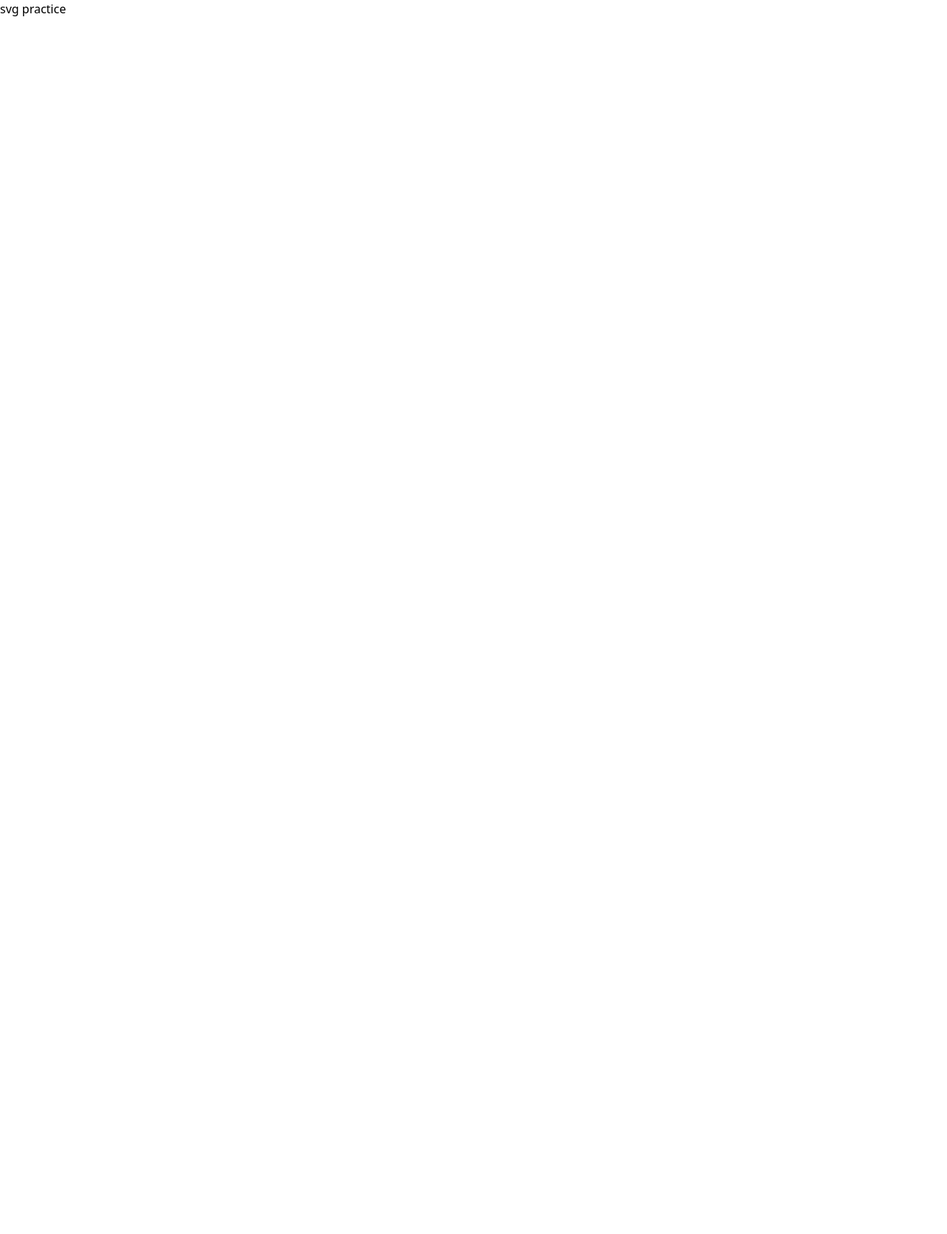
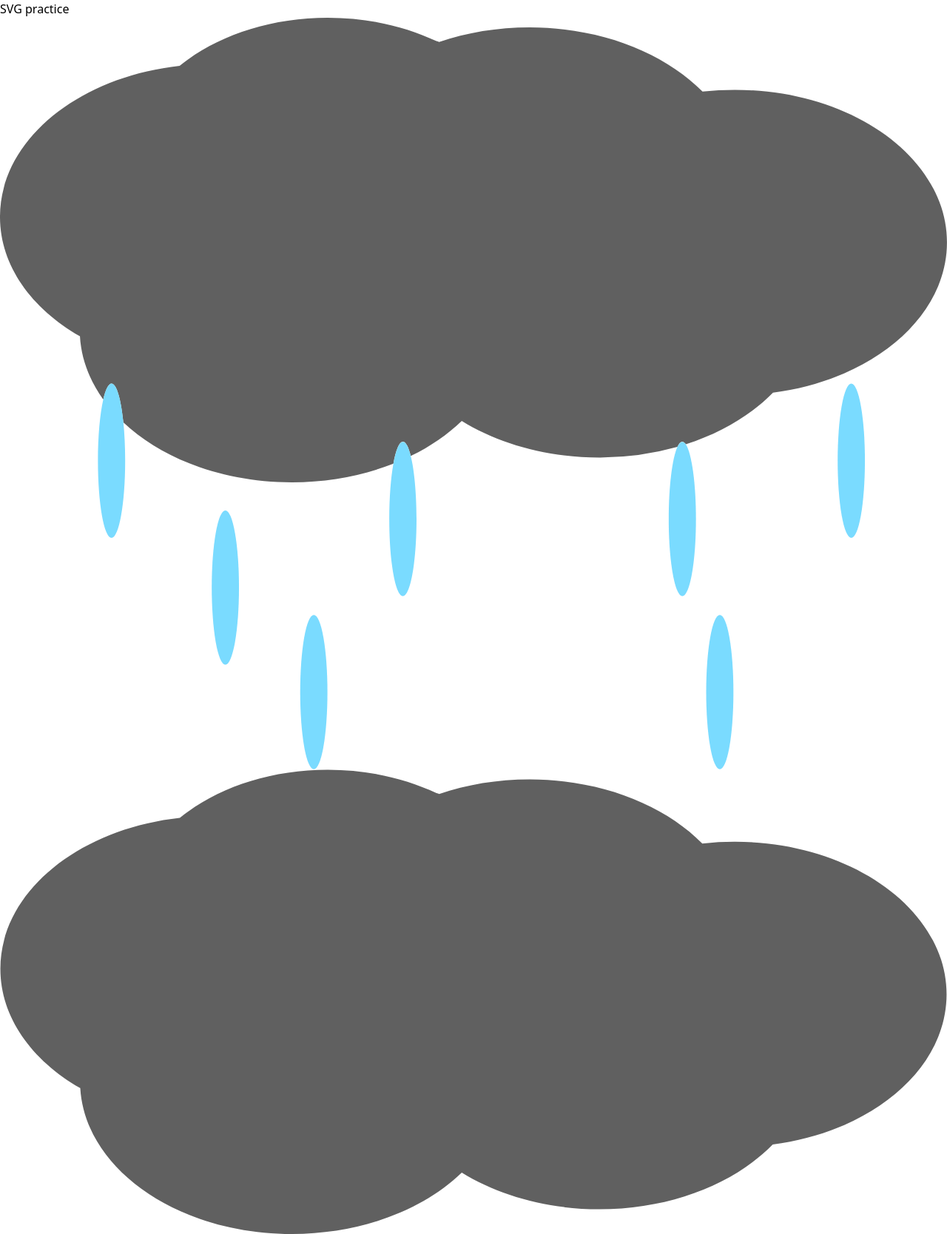
Before and after one commit to Deckard2049/Demo_Files, a plain HTML site: page index.html in a window 1280 px wide. Shown: the whole page at 74% size. Before the commit the page ends 800 px from the top, so only its background shows below. Drawn offline with nearby package versions, Linux system fonts and the light colour scheme.

Commit message:
update cloud

```diff
--- a/index.html
+++ b/index.html
@@ -9,10 +9,22 @@
 </head>
 <body>
 	<h1>
-		svg practice
+		SVG practice
 
 	</h1>
 
 
+<svg id="Layer_1" data-name="Layer 1" xmlns="http://www.w3.org/2000/svg" viewBox="0 0 1219.34 967.64"><defs></defs><title>rain</title>
+	<path class="cloud" d="M1337.89,149.27a380.27,380.27,0,0,0-41.72,2.28c-49.51-50-130.7-82.58-222.46-82.58-41.73,0-81.28,6.74-116.65,18.8-1.17-.4-2.35-0.77-3.53-1.16-40.13-19-88.17-30.11-139.81-30.11-76,0-144.23,24-190.88,62-131,14.49-231.25,96-231.25,194.32,0,62.27,40.2,117.78,102.93,153.8,1.74,29.27,12.38,56.88,30,81.47,3-12.92,6.67-20.61,10.7-20.61,6.52,0,12.21,20.14,15.23,50,49.9,46.9,128.47,77.15,216.85,77.15,47.39,0,92-8.7,130.81-24,3.16-17.46,7.48-28.22,12.25-28.22,3.79,0,7.29,6.79,10.16,18.34,25.22-12.33,47.43-27.61,65.65-45.17,47.72,29.4,109.68,47.15,177.4,47.15a367,367,0,0,0,100.27-13.7c2-4.27,4.09-6.62,6.31-6.62,1.57,0,3.08,1.17,4.53,3.34,45.23-14.53,84-37.64,112.21-66.48,127.41-16.63,224-96.92,224-193.46C1610.94,237.3,1488.69,149.27,1337.89,149.27Z" transform="translate(-391.6 -56.49)"/>
+	<path class="rain" d="M1270.16,602.49c-2.22,0-4.35,2.35-6.31,6.62-6.57,14.35-11.23,50.44-11.23,92.7,0,54.86,7.85,99.32,17.54,99.32s17.54-44.47,17.54-99.32c0-46-5.52-84.68-13-96C1273.24,603.66,1271.73,602.49,1270.16,602.49Z" transform="translate(-391.6 -56.49)"/><ellipse class="rain" cx="290.17" cy="733.67" rx="17.54" ry="99.32"/>
+	<path class="rain" d="M535.23,527.51c-4,0-7.74,7.69-10.7,20.61-4.16,18.16-6.84,46.66-6.84,78.71,0,54.86,7.85,99.32,17.54,99.32s17.54-44.47,17.54-99.32c0-17.94-.84-34.76-2.31-49.29C547.44,547.66,541.75,527.51,535.23,527.51Z" transform="translate(-391.6 -56.49)"/><ellipse class="rain" cx="404.06" cy="868.32" rx="17.54" ry="99.32"/>
+	<path class="rain" d="M910.37,602.49c-4.77,0-9.09,10.76-12.25,28.22-3.27,18-5.3,43.23-5.3,71.11,0,54.86,7.85,99.32,17.54,99.32s17.54-44.47,17.54-99.32c0-33.42-2.91-63-7.38-81C917.66,609.28,914.16,602.49,910.37,602.49Z" transform="translate(-391.6 -56.49)"/>
+	<ellipse class="rain" cx="926.82" cy="868.32" rx="17.54" ry="99.32"/><ellipse class="rain" cx="1096.11" cy="570.35" rx="17.54" ry="99.32"/></svg>
+
+
+<svg id="Layer_1" data-name="Layer 1" xmlns="http://www.w3.org/2000/svg" viewBox="0 0 1220.34 599.21">
+	<path class="cloud" d="M1106.89,214.27a380.27,380.27,0,0,0-41.72,2.28c-49.51-50-130.7-82.58-222.46-82.58-41.73,0-81.28,6.74-116.65,18.8-1.17-.4-2.35-0.77-3.53-1.16-40.13-19-88.17-30.11-139.81-30.11-76,0-144.23,24-190.88,62-131,14.49-231.25,96-231.25,194.32,0,62.27,40.2,117.78,102.93,153.8,6.23,104.61,126,188.05,272.79,188.05,89.57,0,169.07-31.06,218.86-79,47.72,29.4,109.68,47.15,177.4,47.15,92.3,0,173.9-33,223.32-83.46,127.41-16.63,224-96.92,224-193.46C1379.94,302.3,1257.69,214.27,1106.89,214.27Z" transform="translate(-160.1 -120.99)"/>
+</svg>
+
 </body>
 </html>
--- a/style.css
+++ b/style.css
@@ -0,0 +1,12 @@
+.cloud{
+	fill:#606060;
+}
+
+.rain{
+	fill:#7ADBFF;
+}
+
+.cloud:hover{
+fill: #aeaeae;
+
+}
```
Also changed, not shown: clouds.svg (added), rain.svg (added), 1 other file.
